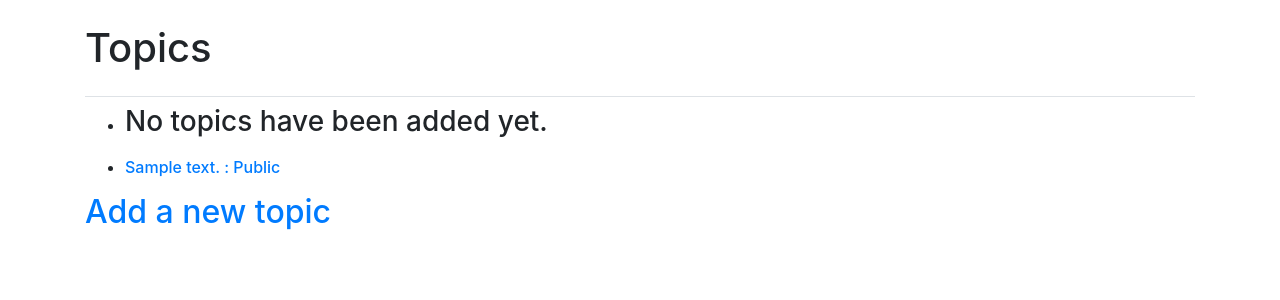
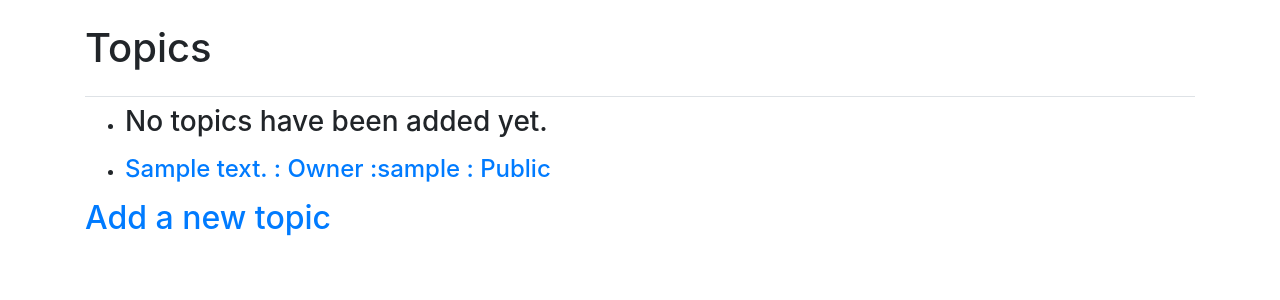
Before and after one commit to likikikpa/Learning_log, a Django app: page /topics/ in a window 1280 px wide. Shown: the part 58-358 px from the top of the page. Run offline with Django 4.2, Linux system fonts and the light colour scheme; a user stored in the database is signed in; tables that the repository leaves empty hold one stand-in row (values such as "Sample post"); some libraries are stand-ins or nearby versions.

Commit message:
PUBLIC!!

```diff
--- a/learning_logs/templates/learning_logs/topics.html
+++ b/learning_logs/templates/learning_logs/topics.html
@@ -17,9 +17,9 @@
   </ul>
   <ul>
     {% for topic in topics_public %}
-      <li><h6>
-        <a href="{% url 'learning_logs:topic' topic.id %}">{{ topic }} : Public</a>
-      </h6>
+      <li><h4>
+        <a href="{% url 'learning_logs:topic' topic.id %}">{{ topic }} : Owner :{{ topic.owner }} : Public</a>
+      </h4>
       </li>
     {% empty %}
       <li><h3>No topics have been added yet.</h3></li>
```
